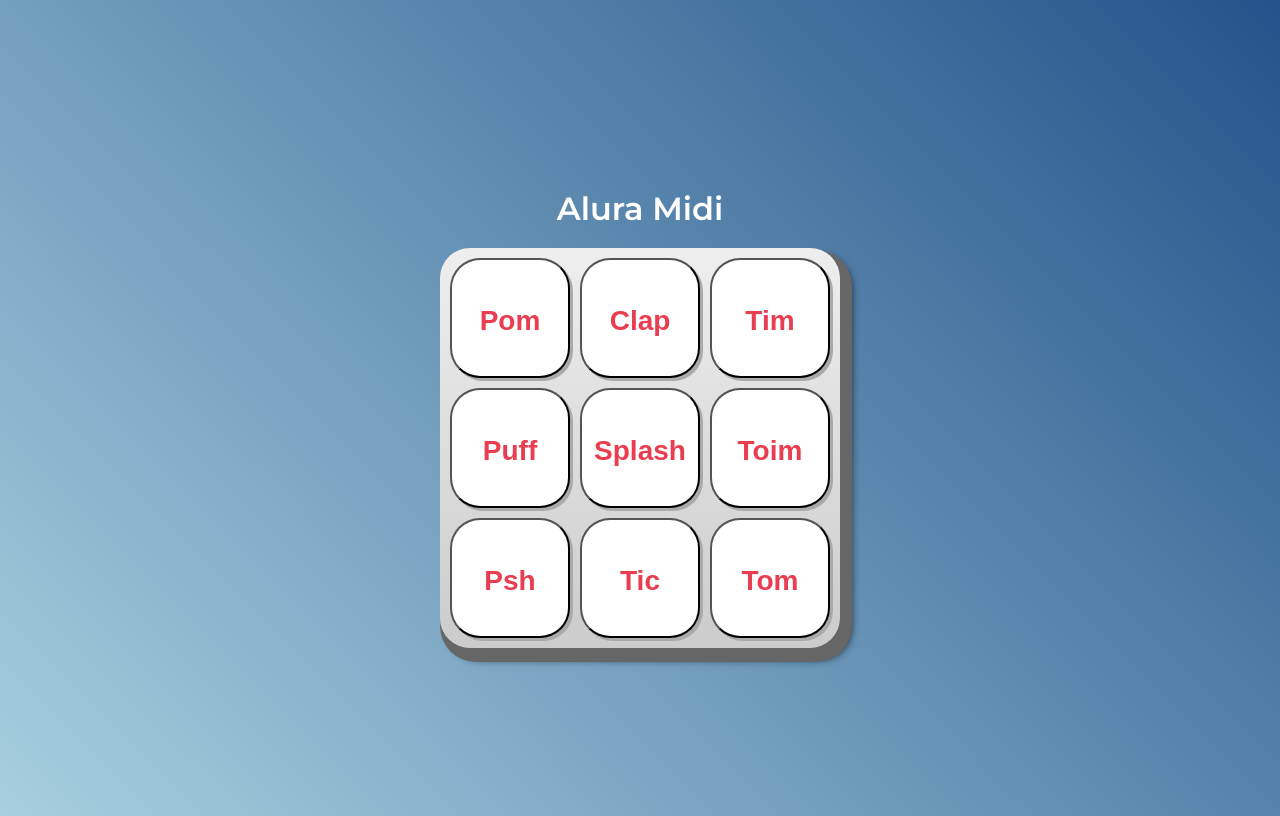
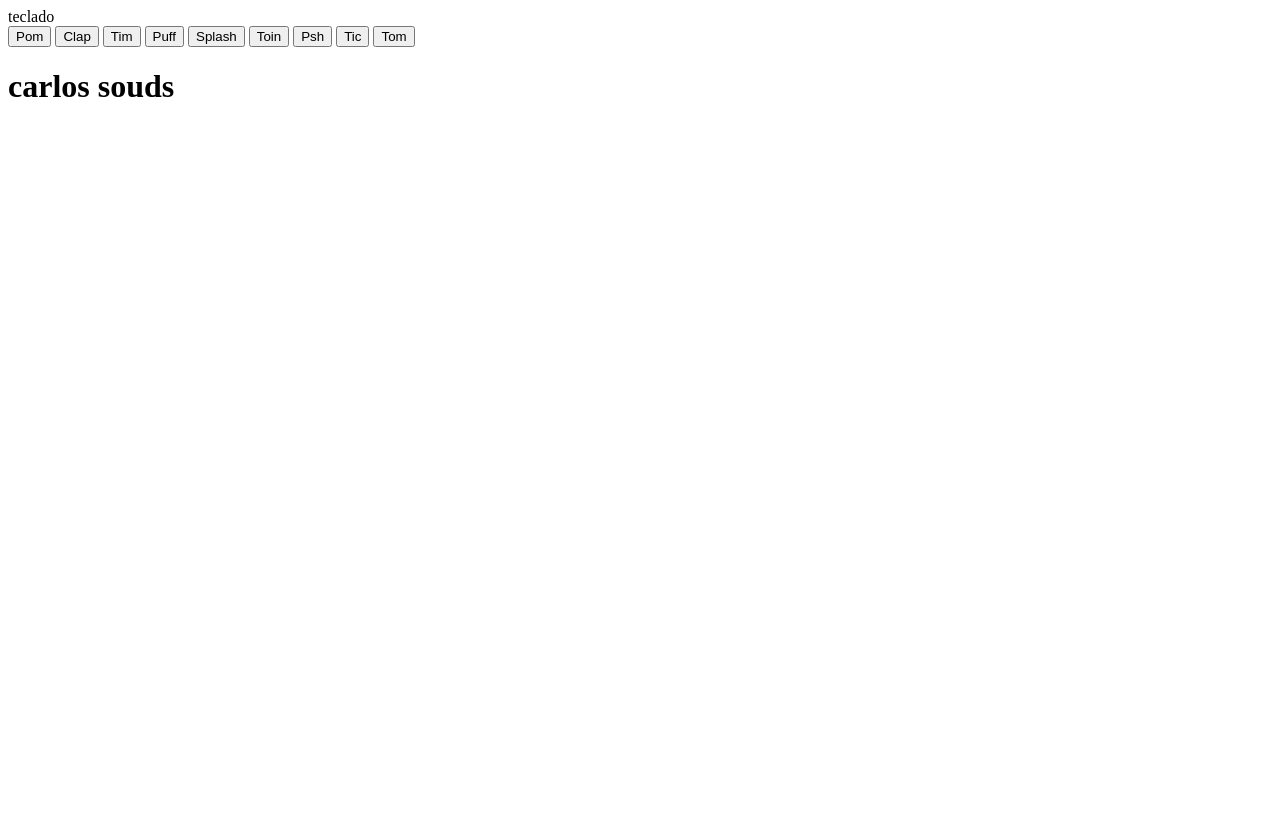
Before and after one commit to carlosalexandreparolin/Aluramidi-2B, a plain HTML site: page index.html in a window 1280 px wide. Drawn offline with Linux system fonts and the light colour scheme; files that its build step writes are made by us from their sources.

Commit message:
Add files via upload

```diff
--- a/index.html
+++ b/index.html
@@ -5,44 +5,30 @@
      <meta http-equiv="X-UA-Compatible" content="IE=edge">
      <meta name="viewport" content="width=device-width, initial-scale=1.0">
 
-    <title>Alura MIDI</title>
+     <title>botoes com Java</title>
 
      <link rel="preconnect" href="https://fonts.googleapis.com">
-    <link rel="preconnect" href="https://fonts.gstatic.com" crossorigin>
-    <link href="https://fonts.googleapis.com/css2?family=Montserrat:wght@500;600&display=swap" rel="stylesheet">
-
-    <link rel="icon" type="image/png" href="images/bateria.png">
-    <link rel="stylesheet" href="css/reset.css">
-    <link rel="stylesheet" href="css/estilos.css">
-
-</head>
+     <link rel="preconnect" href="https://fonts.gstatic.com" crossorigin="anonymous">
+     <link href="https://fonts.googleapis.com/css2?family=Montserrat:wght@500;600&display=swap" rel="stylesheet" >
+<head>
 <body>
 
-    <h1>Alura Midi</h1>
-
-    <section class="teclado">
+     <section>teclado</section>
      <button class="tecla tecla_pom">Pom</button>
      <button class="tecla tecla_clap">Clap</button>
      <button class="tecla tecla_tim">Tim</button>
 
      <button class="tecla tecla_puff">Puff</button>
-        <button class="tecla tecla_splash">Splash</button>
-        <button class="tecla tecla_toim">Toim</button>
+     <button class="tecla tecla_splah">Splash</button>
+     <button class="tecla tecla_toin">Toin</button>
 
-        <button class="tecla tecla_psh">Psh</button>
-        <button class="tecla tecla_tic">Tic</button>
-        <button class="tecla tecla_tom">Tom</button>
-    </section>
+     <button class="tecla tecla-psh">Psh</button>
+     <button class="tecla tecla-tic">Tic</button>
+     <button class="tecla tecla-tom">Tom</button>
 
-    <audio src="sounds/keyq.wav" id="som_tecla_pom"></audio>
-    <audio src="sounds/keyw.wav" id="som_tecla_clap"></audio>
-    <audio src="sounds/keye.wav" id="som_tecla_tim"></audio>
-    <audio src="sounds/keya.wav" id="som_tecla_puff"></audio>
-    <audio src="sounds/keys.wav" id="som_tecla_splash"></audio>
-    <audio src="sounds/keyd.wav" id="som_tecla_toim"></audio>
-    <audio src="sounds/keyz.wav" id="som_tecla_psh"></audio>
-    <audio src="sounds/keyx.wav" id="som_tecla_tic"></audio>
-    <audio src="sounds/keyc.wav" id="som_tecla_tom"></audio>
+</head>
+</body>
 
-</body>
-</html>
+<h1>carlos souds</h1>
+
+ <audio src=""></audio>
```
Lines whose indentation alone changed are shown as unchanged.
